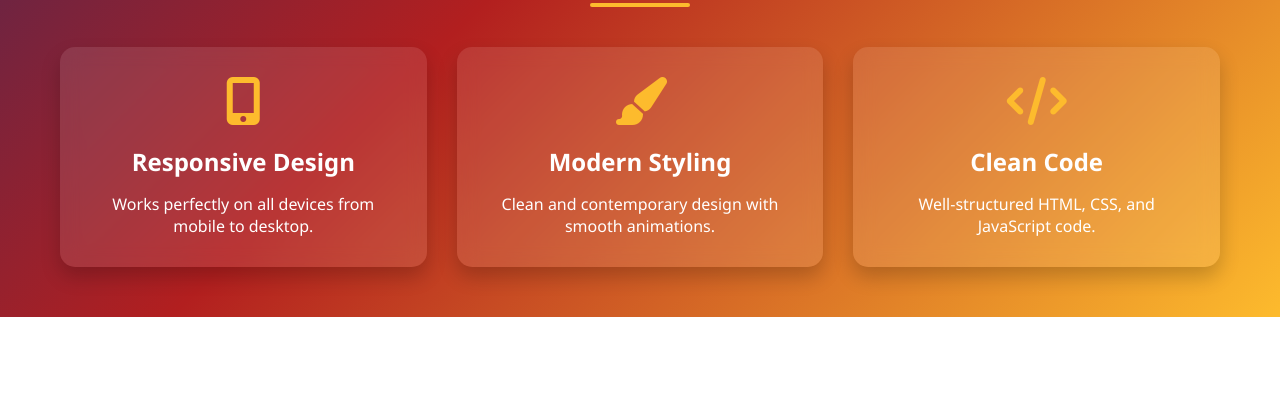
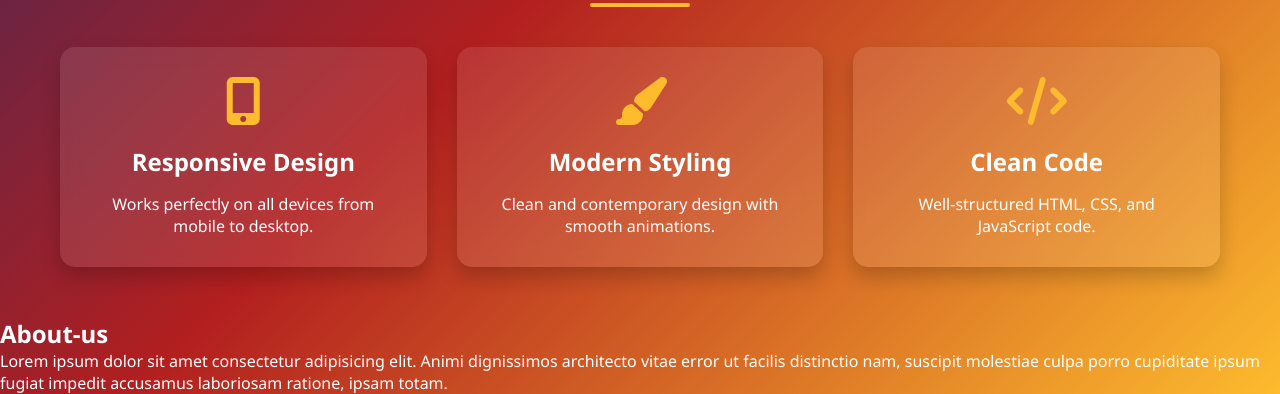
Before and after one commit to mahpara504/newBranch, a plain HTML site: page index.html in a window 1280 px wide. Shown: the part 623-1017 px from the top of the page. Before the commit the page ends 940 px from the top, so only its background shows below. Drawn offline with Linux system fonts and the light colour scheme.

Commit message:
about section updated

```diff
--- a/index.html
+++ b/index.html
@@ -365,7 +365,10 @@
             </div>
         </div>
     </section>
-
+<section>
+    <h2>About-us</h2>
+    <p>Lorem ipsum dolor sit amet consectetur adipisicing elit. Animi dignissimos architecto vitae error ut facilis distinctio nam, suscipit molestiae culpa porro cupiditate ipsum fugiat impedit accusamus laboriosam ratione, ipsam totam.</p>
+</section>
     <script>
         // Toggle mobile menu
         const hamburger = document.querySelector('.hamburger');
```
